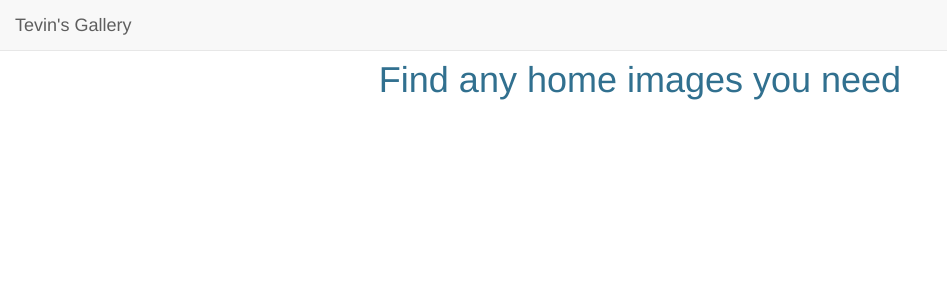
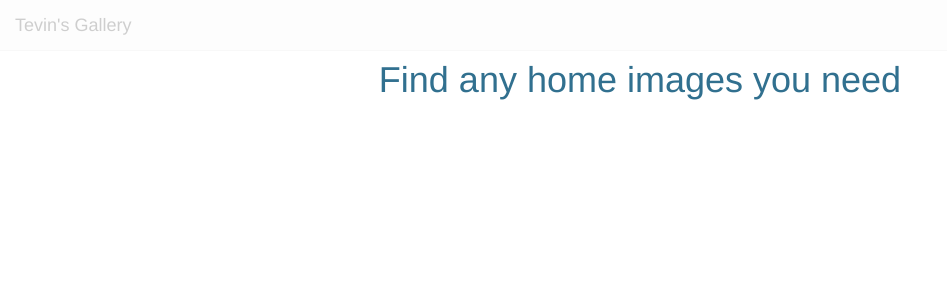
Before and after one commit to MrazTevin/Gallery-Application, a Django app: page /display/home/ in a window 1280 px wide. Shown: the top 300 px of the page, without its empty margins (0-947 px from the left). Run offline with Django 3.2, Linux system fonts and the light colour scheme; some libraries are stand-ins or nearby versions.

Commit message:
re-styled everything

```diff
--- a/exhibit/display/static/css/main.css
+++ b/exhibit/display/static/css/main.css
@@ -1,4 +1,4 @@
-.navbar-inverse {
+.navbar-default {
   height:auto;
   opacity: 30%;
 }
--- a/exhibit/display/templates/home.html
+++ b/exhibit/display/templates/home.html
@@ -2,6 +2,8 @@
 <h2>df</h2>
 {% block content %}
 {{block.super}}
+<div class="container-fluid">
 <h1 class="text-center text-info" style="margin-top:60px;">Find any home images you need</h1>
+</div>
 
 {% endblock %}
```
